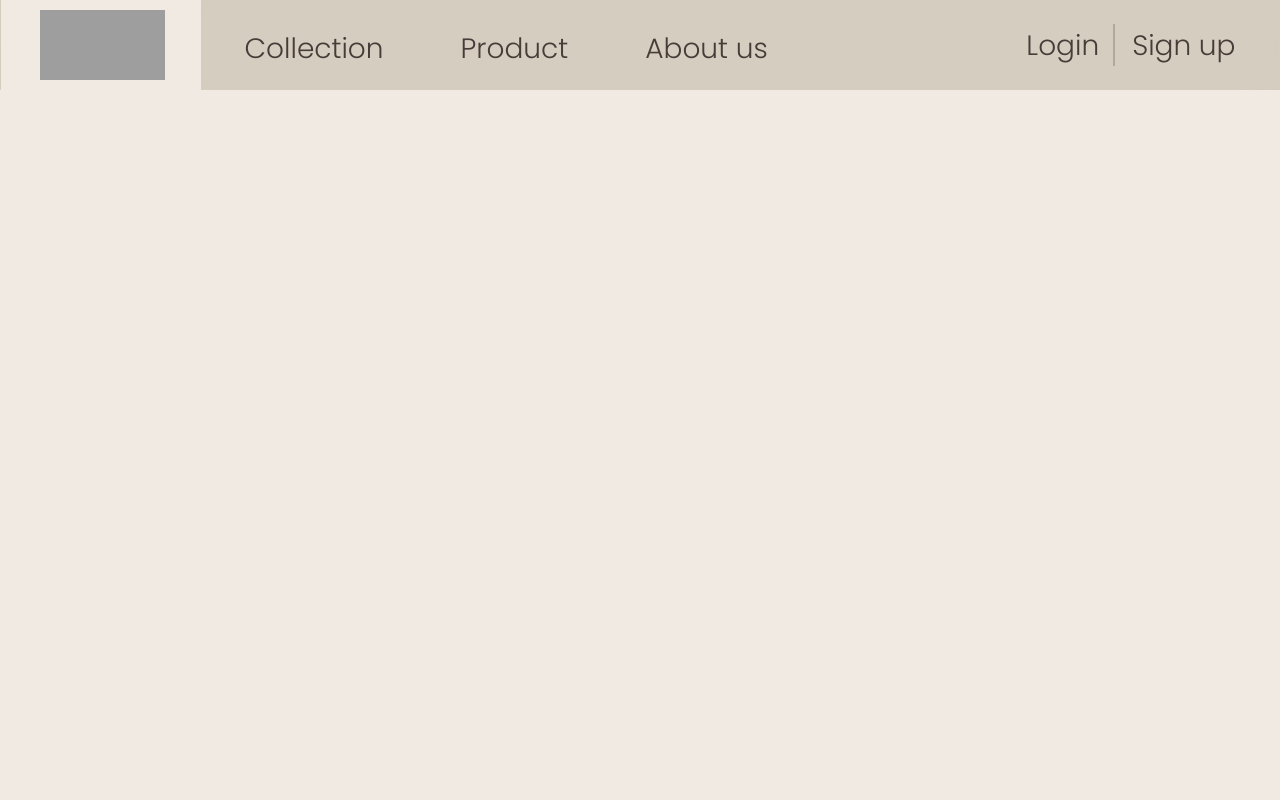
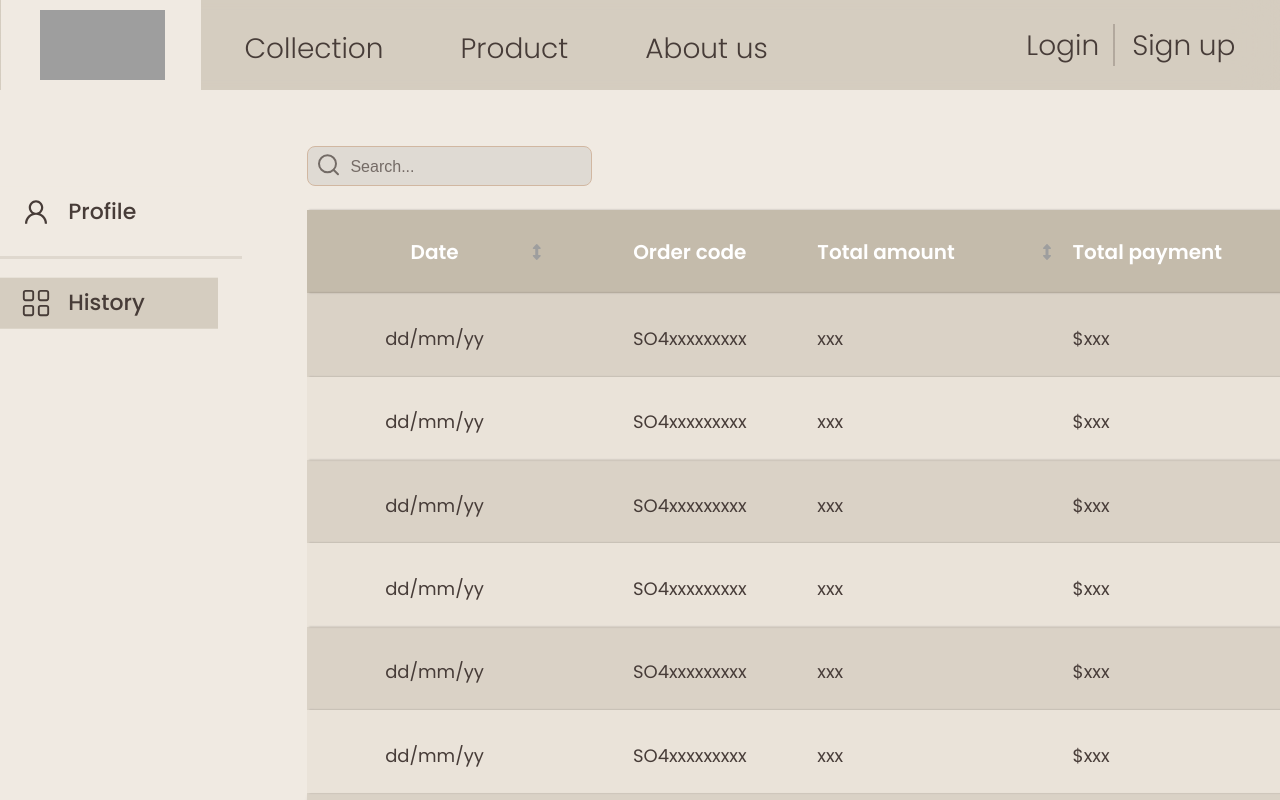
Before and after one commit to huylucwork/furniture-showroom, a React (Create React App) app in the folder client/: page /user/history in a window 1280 px wide. Built offline with nearby package versions, Linux system fonts and the light colour scheme; grey boxes are pictures that could not be loaded; a web font is replaced by a local one.

Commit message:
navigate route and focus effect

```diff
--- a/client/src/App.js
+++ b/client/src/App.js
@@ -3,8 +3,8 @@ import { Routes, Route } from 'react-router-dom';
 import Axios from "axios";
 import Header from "./components/headerFooter/header";
 import Homepage from "./components/publicPage/homepage";
-import History from "./components/user/history";
 import User from "./components/user/user";
+import Info from "./components/user/info";
 
 export const AppContext = React.createContext()
 
@@ -19,8 +19,8 @@ function App() {
         <Routes>
           <Route index element={<Homepage />} />
           <Route path="home" element={<Homepage />} />
-          <Route path="user" element={<User />} />
-          <Route path="user/history" element={<History/>} />
+          <Route path="user/history" element={<User/>} />
+          <Route path="user/info" element={<User/>} />
         </Routes>
         {/* <Footer /> */}
       </div>
--- a/client/src/components/user/user.jsx
+++ b/client/src/components/user/user.jsx
@@ -1,10 +1,30 @@
 import React, { useState } from "react";
+import { useNavigate } from "react-router-dom";
 import History from "./history";
 import Info from "./info";
 
 export default function User() {
     const [tabInfo, setTabInfo] = useState(false);
-    const [tabHistory, setTabHistory] = useState(false);
+    const [tabHistory, setTabHistory] = useState(true);
+    const navigate = useNavigate();
+
+    function choosen_effect_profile() {
+        setTabInfo(true);
+        setTabHistory(false);
+        var history_order_detail_list = document.getElementsByClassName('history_user_sidebar-btn');
+        history_order_detail_list[0].classList.add('history_sidebar_focus');
+        history_order_detail_list[1].classList.remove('history_sidebar_focus');
+        navigate("/user/info");
+    }
+
+    function choosen_effect_history() {
+        setTabInfo(false);
+        setTabHistory(true);
+        var history_order_detail_list = document.getElementsByClassName('history_user_sidebar-btn');
+        history_order_detail_list[1].classList.add('history_sidebar_focus');
+        history_order_detail_list[0].classList.remove('history_sidebar_focus');
+        navigate("/user/history");
+    }
 
     return (
         <React.Fragment>
@@ -13,16 +33,16 @@ export default function User() {
                     <button
                         className="history_user_sidebar-btn"
                         type="button"
-                        onClick={() => { setTabInfo(true); setTabHistory(false)}}>
+                        onClick={() => {choosen_effect_profile()}}>
                         Profile
                     </button>
                     <svg xmlns="http://www.w3.org/2000/svg" width="1em" height="1em" preserveAspectRatio="xMidYMid meet" viewBox="0 0 1024 1024" class="history_user-icon"><path fill="currentColor" d="M858.5 763.6a374 374 0 0 0-80.6-119.5a375.63 375.63 0 0 0-119.5-80.6c-.4-.2-.8-.3-1.2-.5C719.5 518 760 444.7 760 362c0-137-111-248-248-248S264 225 264 362c0 82.7 40.5 156 102.8 201.1c-.4.2-.8.3-1.2.5c-44.8 18.9-85 46-119.5 80.6a375.63 375.63 0 0 0-80.6 119.5A371.7 371.7 0 0 0 136 901.8a8 8 0 0 0 8 8.2h60c4.4 0 7.9-3.5 8-7.8c2-77.2 33-149.5 87.8-204.3c56.7-56.7 132-87.9 212.2-87.9s155.5 31.2 212.2 87.9C779 752.7 810 825 812 902.2c.1 4.4 3.6 7.8 8 7.8h60a8 8 0 0 0 8-8.2c-1-47.8-10.9-94.3-29.5-138.2zM512 534c-45.9 0-89.1-17.9-121.6-50.4S340 407.9 340 362c0-45.9 17.9-89.1 50.4-121.6S466.1 190 512 190s89.1 17.9 121.6 50.4S684 316.1 684 362c0 45.9-17.9 89.1-50.4 121.6S557.9 534 512 534z"/></svg>
                 </div>
                 <div className="history_sidebar_container">
                     <button
-                        className="history_user_sidebar-btn history_user-history history_sidebar_focus"
+                        className="history_user_sidebar-btn history_sidebar_focus"
                         type="button"
-                        onClick={() => { setTabHistory(true); setTabInfo(false)}}>
+                        onClick={() => {choosen_effect_history()}}>
                         History
                     </button>
                     <svg xmlns="http://www.w3.org/2000/svg" width="1em" height="1em" preserveAspectRatio="xMidYMid meet" viewBox="0 0 16 16" class="history_user-icon"><path fill="currentColor" d="M1 2.5A1.5 1.5 0 0 1 2.5 1h3A1.5 1.5 0 0 1 7 2.5v3A1.5 1.5 0 0 1 5.5 7h-3A1.5 1.5 0 0 1 1 5.5v-3zM2.5 2a.5.5 0 0 0-.5.5v3a.5.5 0 0 0 .5.5h3a.5.5 0 0 0 .5-.5v-3a.5.5 0 0 0-.5-.5h-3zm6.5.5A1.5 1.5 0 0 1 10.5 1h3A1.5 1.5 0 0 1 15 2.5v3A1.5 1.5 0 0 1 13.5 7h-3A1.5 1.5 0 0 1 9 5.5v-3zm1.5-.5a.5.5 0 0 0-.5.5v3a.5.5 0 0 0 .5.5h3a.5.5 0 0 0 .5-.5v-3a.5.5 0 0 0-.5-.5h-3zM1 10.5A1.5 1.5 0 0 1 2.5 9h3A1.5 1.5 0 0 1 7 10.5v3A1.5 1.5 0 0 1 5.5 15h-3A1.5 1.5 0 0 1 1 13.5v-3zm1.5-.5a.5.5 0 0 0-.5.5v3a.5.5 0 0 0 .5.5h3a.5.5 0 0 0 .5-.5v-3a.5.5 0 0 0-.5-.5h-3zm6.5.5A1.5 1.5 0 0 1 10.5 9h3a1.5 1.5 0 0 1 1.5 1.5v3a1.5 1.5 0 0 1-1.5 1.5h-3A1.5 1.5 0 0 1 9 13.5v-3zm1.5-.5a.5.5 0 0 0-.5.5v3a.5.5 0 0 0 .5.5h3a.5.5 0 0 0 .5-.5v-3a.5.5 0 0 0-.5-.5h-3z"/></svg>
--- a/client/src/styles/history.css
+++ b/client/src/styles/history.css
@@ -39,7 +39,7 @@
     padding-left: 3.1em;
     background-color: var(--backgroundColor);
     cursor: pointer;
-    transition: .3s ease-out;
+    transition: .2s ease-out;
     text-align: left;
 }
 
@@ -345,7 +345,6 @@
     height: 62.2em;
     background-color: #F0EAE2;
     padding: 2.5em;
-    /* animation: slide .2s linear; */
 }
 
 .history_detail_ctn {
@@ -560,14 +559,3 @@
         width: 153.1em;
     }
 }
-
-/* @keyframes slide {
-    from {
-        top: 0;
-        opacity: 0;
-    }
-    to {
-        top: 50%;
-        opacity: 1;
-    }
-} */
```
